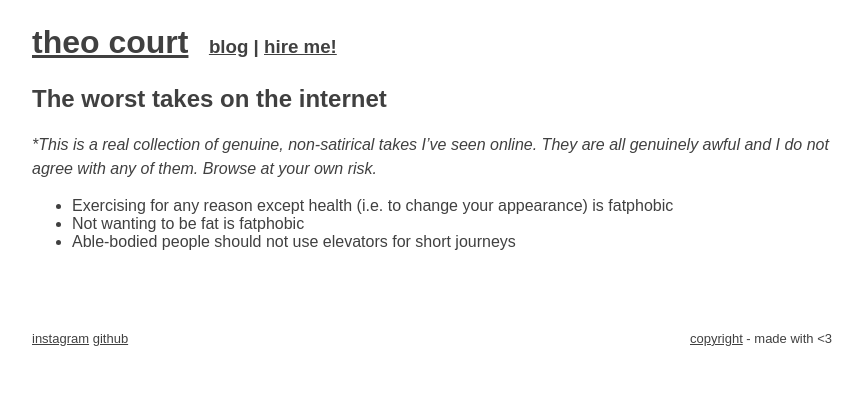
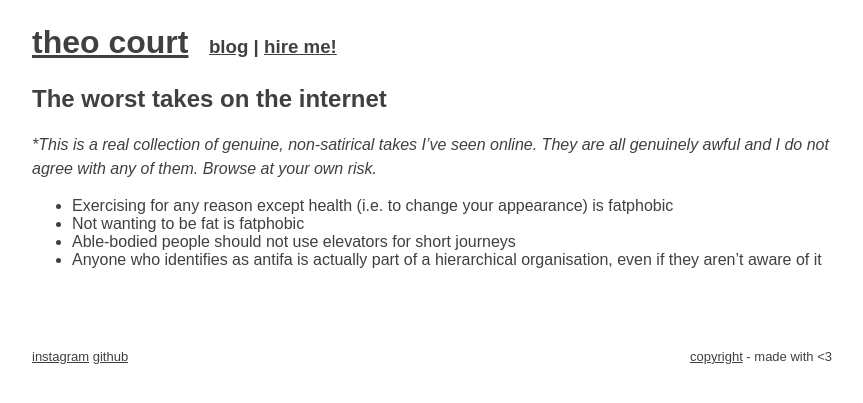
Before and after one commit to ttccourt/ttccourt.com, a Jekyll site: the page built from _posts/2021-07-19-the-worst-takes-on-the-internet.md, in a window 1280 px wide. Shown: the top 403 px of the page, without its empty margins (28-891 px from the left). Built offline with Jekyll 4.4.1, drawn with Linux system fonts in a browser that asks for light colours.

Commit message:
Update 2021-07-19-the-worst-takes-on-the-internet.md

```diff
--- a/_posts/2021-07-19-the-worst-takes-on-the-internet.md
+++ b/_posts/2021-07-19-the-worst-takes-on-the-internet.md
@@ -9,3 +9,4 @@ show_title: true
 - Exercising for any reason except health (i.e. to change your appearance) is fatphobic
 - Not wanting to be fat is fatphobic
 - Able-bodied people should not use elevators for short journeys
+- Anyone who identifies as antifa is actually part of a hierarchical organisation, even if they aren't aware of it
```
